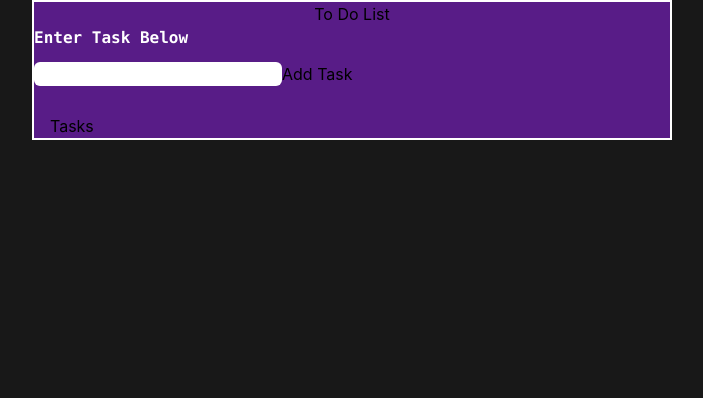
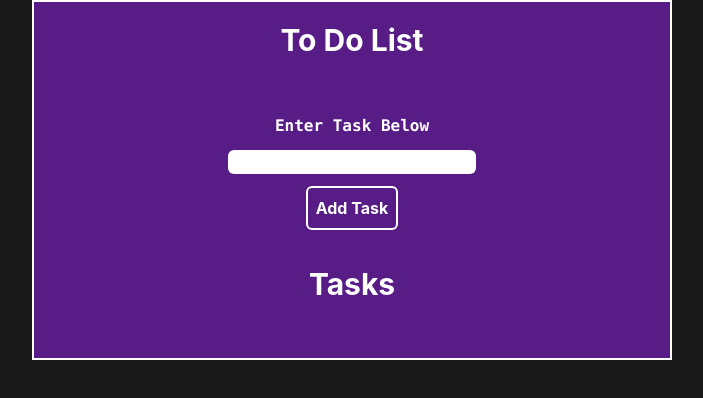
Before and after one commit to Killdroid2342/to-do-list, a React (Create React App) app: page / in a window 1280 px wide. Shown: the top 398 px of the page, without its empty margins (288-991 px from the left). Built offline with nearby package versions, Linux system fonts and the light colour scheme; the HTML template or start-up script is replaced by a standard one.

Commit message:
added styling back

```diff
--- a/src/App.js
+++ b/src/App.js
@@ -35,21 +35,26 @@ function App() {
   return (
     <React.Fragment>
       <div className='h-screen bg-grey-900'>
-        <div className='center w-1/2 bg-purple-900 mx-auto border-2 border-white'>
+        <div className='flex flex-col items-center justify-center w-1/2 bg-purple-900 mx-auto border-2 border-white'>
           <form onSubmit={click}>
-            <h1 className='header text-center'>To Do List</h1>
-            <div className='center mb-4 '>
+            <h1 className='text-white text-3xl font-bold mb-14 mt-5 text-center'>
+              To Do List
+            </h1>
+            <div className='flex flex-col items-center justify-center mb-4 '>
               <p className='text-white mb-3 font-mono font-bold'>
                 Enter Task Below
               </p>
               <input ref={inRef} type='text' className='mb-3 rounded-md' />
-              <button type='submit' className='button'>
+              <button
+                type='submit'
+                className='text-white bg-purple-900 p-2 border-2 border-white rounded-md font-bold'
+              >
                 Add Task
               </button>
             </div>
           </form>
-          <div className='center px-4 w-1/2'>
-            <h2 className='header'>Tasks</h2>
+          <div className='flex flex-col items-center justify-center px-4 w-1/2'>
+            <h2 className='text-white text-3xl font-bold mb-14 mt-5'>Tasks</h2>
             {list.map((item) => (
               <li
                 className='text-white text-base mb-12 font-bold list-none'
@@ -58,7 +63,7 @@ function App() {
                 {item.value}
                 <button
                   onClick={() => deleteItem(item)}
-                  className='button ml-5 mr-5'
+                  className='text-white bg-purple-900 p-2 border-2 border-white rounded-md font-bold ml-5 mr-5'
                 >
                   Delete
                 </button>
```
